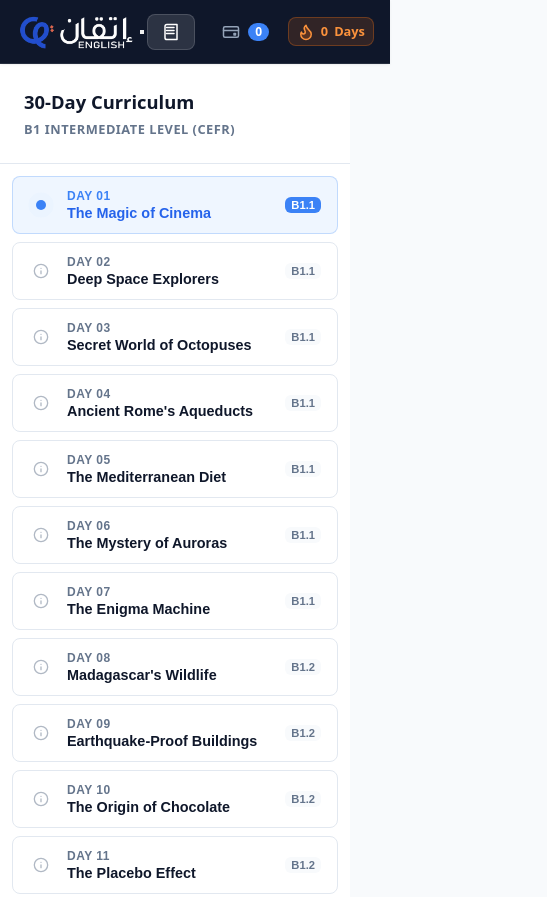
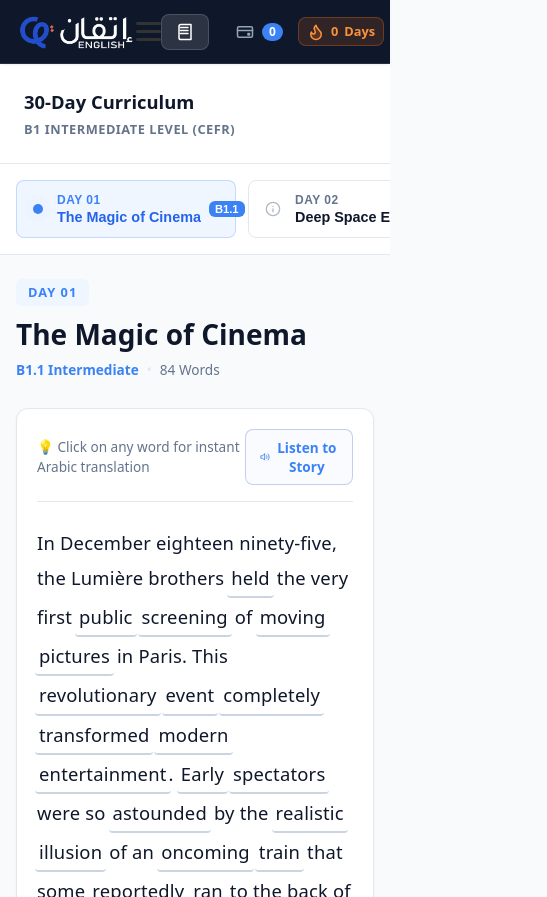
Before and after one commit to Basmah6/BasmahQueen, a plain HTML site: page index.html in a window 390 px wide. Shown: the top 897 px of the page, 547 px wide, since content can reach past the window. Drawn offline with Linux system fonts and the light colour scheme; a web font is replaced by a local one.

Commit message:
Refactor styles for responsiveness and layout adjustments

```diff
--- a/style.css
+++ b/style.css
@@ -330,11 +330,10 @@ body {
 }
 
 .days-list {
-  padding: 12px;
+  padding: 8px;
   display: flex;
   flex-direction: column;
   gap: 8px;
-  align-items: stretch;
 }
 
 /* Days List Item Card */
@@ -348,8 +347,6 @@ body {
   cursor: pointer;
   transition: var(--transition-smooth);
   text-align: left;
-  width: 100%;        /* ← يجبر الزر على ملء العرض */
-  box-sizing: border-box; /* ← يمنع تجاوز الـ padding للعرض */
 }
 
 .day-nav-item:hover {
@@ -416,6 +413,7 @@ body {
   white-space: nowrap;
   overflow: hidden;
   text-overflow: ellipsis;
+  max-width: 220px;
 }
 
 .day-level-tag {
@@ -1521,12 +1519,18 @@ body {
   }
 
   .days-sidebar {
-     width: 350px;
+    width: 100%;
     height: auto;
     position: static;
     border-right: none;
     border-bottom: 1px solid var(--color-border);
-     flex-shrink: 0;
+  }
+
+  .days-list {
+    flex-direction: row;
+    overflow-x: auto;
+    padding: 16px;
+    gap: 12px;
   }
 
   .day-nav-item {
@@ -1586,7 +1590,7 @@ body {
   }
 
   .target-words-grid {
-     grid-template-columns: 350px 1fr;
+    grid-template-columns: 1fr;
   }
 
   .celebration-card {
@@ -1594,9 +1598,37 @@ body {
   }
 }
 
-.day-nav-item {
-  width: 100%;
-  display: flex;
-  align-items: center;
-  justify-content: space-between;
-}
+.hamburger {
+  display: none;
+  flex-direction: column;
+  gap: 5px;
+  background: none;
+  border: none;
+  cursor: pointer;
+}
+
+.hamburger span {
+  width: 25px;
+  height: 3px;
+  background: #333;
+  border-radius: 3px;
+}
+
+@media (max-width: 768px) {
+  .sidebar {
+    transform: translateX(-100%);
+    transition: transform 0.3s ease;
+  }
+
+  .sidebar.open {
+    transform: translateX(0);
+  }
+
+  .hamburger {
+    display: flex;
+  }
+
+  .reader-area {
+    margin-left: 0 !important;
+  }
+}
```
